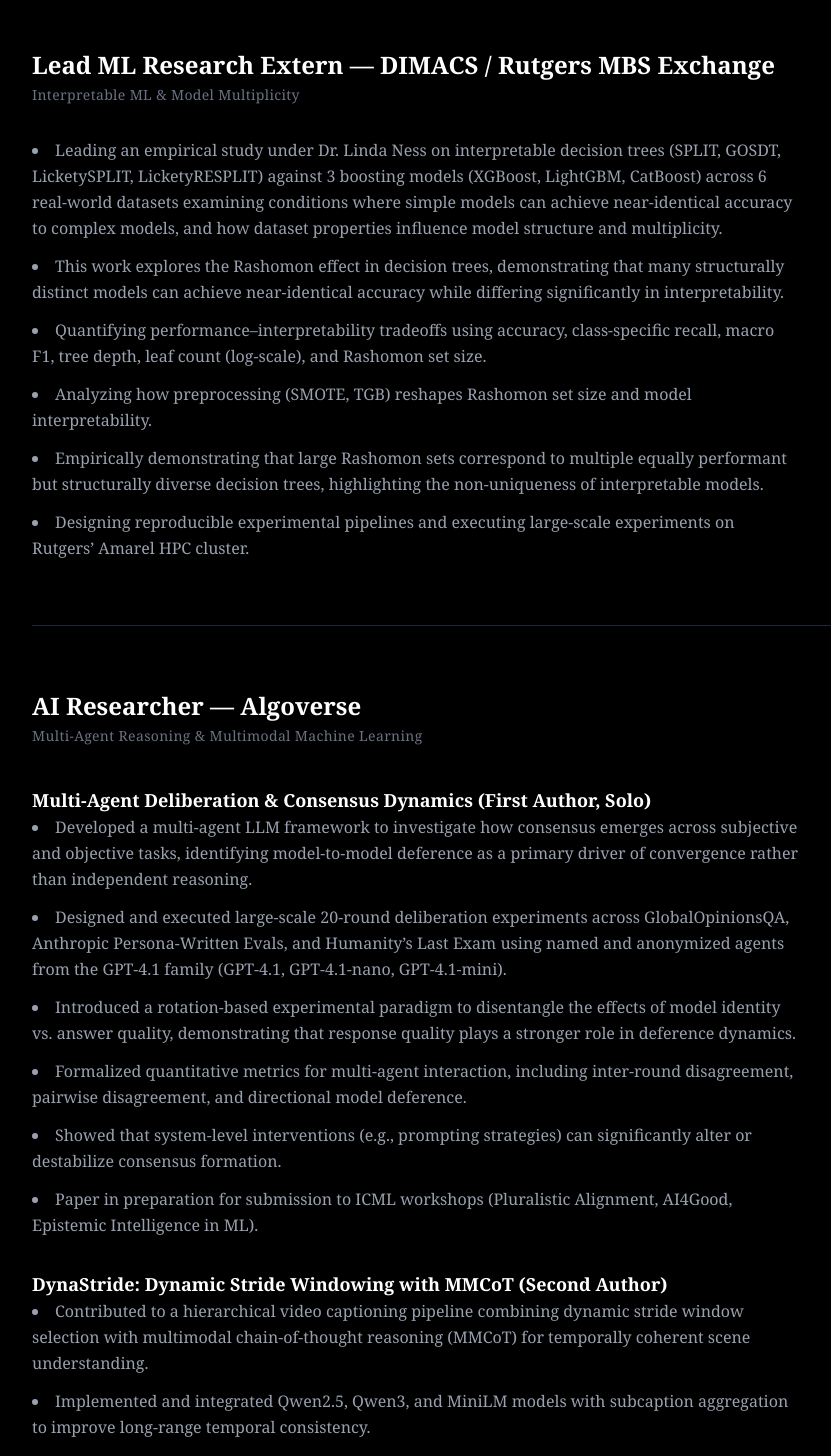
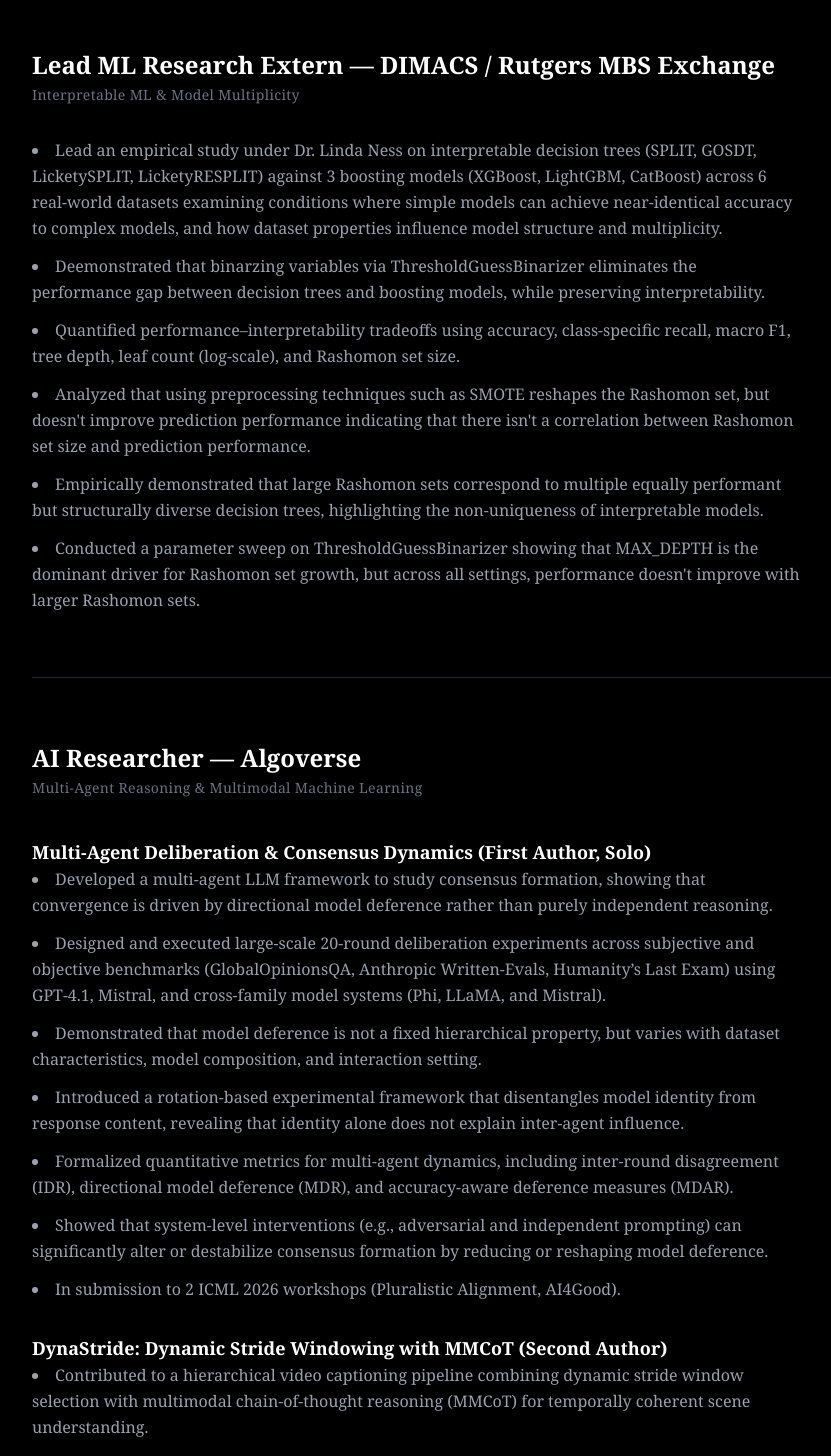
Before and after one commit to priyadp1/Website, a Next.js app in the folder prisha-portfolio/: page /research in a window 1280 px wide. Shown: the part 320-1776 px from the top of the page, without its empty margins (184-1015 px from the left). Built offline with nearby package versions, Linux system fonts and the light colour scheme.

Commit message:
Updated website

```diff
--- a/prisha-portfolio/src/app/industry/page.tsx
+++ b/prisha-portfolio/src/app/industry/page.tsx
@@ -20,7 +20,7 @@
             Incoming ML Intern — Regeneron
           </h2>
           <p className="text-sm text-gray-500 mt-1 tracking-wide">
-            Summer 2026
+            May 2026
           </p>
         </div>
 
@@ -39,7 +39,7 @@
             AI/ML Open Source Contributor — DeepChem (Google Summer of Code)
           </h2>
           <p className="text-sm text-gray-500 mt-1 tracking-wide">
-            Summer 2026
+            May 2026
           </p>
         </div>
 
--- a/prisha-portfolio/src/app/page.tsx
+++ b/prisha-portfolio/src/app/page.tsx
@@ -81,7 +81,7 @@
               </p>
             </div>
             <span className="text-sm text-gray-400 whitespace-nowrap">
-              Jan 2026 – Present
+              Jan 2026 – May 2026
             </span>
           </div>
 
--- a/prisha-portfolio/src/app/research/page.tsx
+++ b/prisha-portfolio/src/app/research/page.tsx
@@ -29,30 +29,31 @@
 
         <ul className="space-y-3 text-gray-400 list-disc list-inside leading-relaxed">
           <li>
-            Leading an empirical study under Dr. Linda Ness on interpretable decision trees (SPLIT, GOSDT, LicketySPLIT, LicketyRESPLIT)
+            Lead an empirical study under Dr. Linda Ness on interpretable decision trees (SPLIT, GOSDT, LicketySPLIT, LicketyRESPLIT)
             against 3 boosting models (XGBoost, LightGBM, CatBoost) across 6 real-world datasets examining
             conditions where simple models can achieve near-identical accuracy to complex models, and
             how dataset properties influence model structure and multiplicity.
           </li>
           <li>
-            This work explores the Rashomon effect in decision trees, demonstrating that many
-            structurally distinct models can achieve near-identical accuracy
-            while differing significantly in interpretability.
+            Deemonstrated that binarzing variables via ThresholdGuessBinarizer eliminates the performance
+            gap between decision trees and boosting models, while preserving interpretability.
           </li>
           <li>
-            Quantifying performance–interpretability tradeoffs using accuracy,
+            Quantified performance–interpretability tradeoffs using accuracy,
             class-specific recall, macro F1, tree depth, leaf count (log-scale), and Rashomon set size.
           </li>
           <li>
-            Analyzing how preprocessing (SMOTE, TGB) reshapes Rashomon set size and model interpretability.
+            Analyzed that using preprocessing techniques such as SMOTE reshapes the Rashomon set,
+            but doesn't improve prediction performance indicating that there
+            isn't a correlation between Rashomon set size and prediction performance.
           </li>
           <li>
-            Empirically demonstrating that large Rashomon sets correspond to multiple equally performant
+            Empirically demonstrated that large Rashomon sets correspond to multiple equally performant
             but structurally diverse decision trees, highlighting the non-uniqueness of interpretable models.
           </li>
           <li>
-            Designing reproducible experimental pipelines and
-            executing large-scale experiments on Rutgers’ Amarel HPC cluster.
+            Conducted a parameter sweep on ThresholdGuessBinarizer showing that MAX_DEPTH is the dominant
+            driver for Rashomon set growth, but across all settings, performance doesn't improve with larger Rashomon sets.
           </li>
         </ul>
       </section>
@@ -80,31 +81,32 @@
   </h3>
   <ul className="space-y-3 text-gray-400 list-disc list-inside leading-relaxed">
     <li>
-          Developed a multi-agent LLM framework to investigate how consensus emerges
-          across subjective and objective tasks, identifying model-to-model deference
-          as a primary driver of convergence rather than independent reasoning.
+      Developed a multi-agent LLM framework to study consensus formation, showing that convergence is driven by
+      directional model deference rather than purely independent reasoning.
     </li>
     <li>
-          Designed and executed large-scale 20-round deliberation experiments across
-          GlobalOpinionsQA, Anthropic Persona-Written Evals, and Humanity’s Last Exam
-          using named and anonymized agents from the GPT-4.1 family (GPT-4.1, GPT-4.1-nano, GPT-4.1-mini).
+      Designed and executed large-scale 20-round deliberation experiments across subjective and objective benchmarks
+      (GlobalOpinionsQA, Anthropic Written-Evals, Humanity’s Last Exam) using GPT-4.1, Mistral, and
+      cross-family model systems (Phi, LLaMA, and Mistral).
     </li>
     <li>
-          Introduced a rotation-based experimental paradigm
-          to disentangle the effects of model identity vs. answer quality,
-          demonstrating that response quality plays a stronger role in deference dynamics.
+      Demonstrated that model deference is not a fixed hierarchical property,
+      but varies with dataset characteristics, model composition, and interaction setting.
     </li>
     <li>
-          Formalized quantitative metrics for multi-agent interaction, including inter-round disagreement,
-          pairwise disagreement, and directional model deference.
+      Introduced a rotation-based experimental framework that
+      disentangles model identity from response content, revealing that identity alone does not explain inter-agent influence.
     </li>
     <li>
-          Showed that system-level interventions (e.g., prompting strategies) can
-          significantly alter or destabilize consensus formation.
+      Formalized quantitative metrics for multi-agent dynamics, including inter-round disagreement (IDR),
+       directional model deference (MDR), and accuracy-aware deference measures (MDAR).
     </li>
     <li>
-          Paper in preparation for submission to ICML workshops
-          (Pluralistic Alignment, AI4Good, Epistemic Intelligence in ML).
+      Showed that system-level interventions (e.g., adversarial and independent prompting) can
+      significantly alter or destabilize consensus formation by reducing or reshaping model deference.
+    </li>
+    <li>
+      In submission to 2 ICML 2026 workshops (Pluralistic Alignment, AI4Good).
     </li>
   </ul>
 </div>
```
Lines whose indentation alone changed are shown as unchanged.
